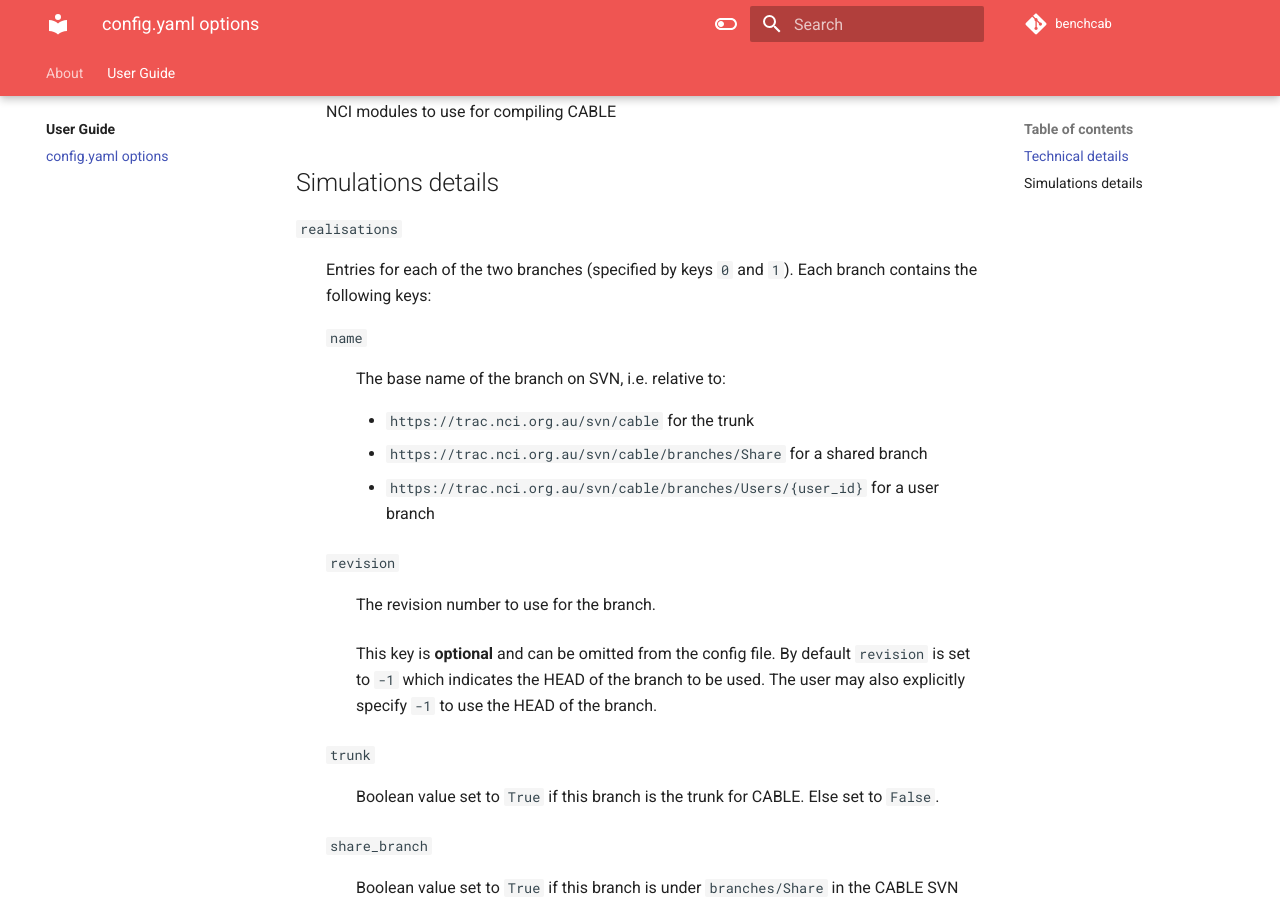
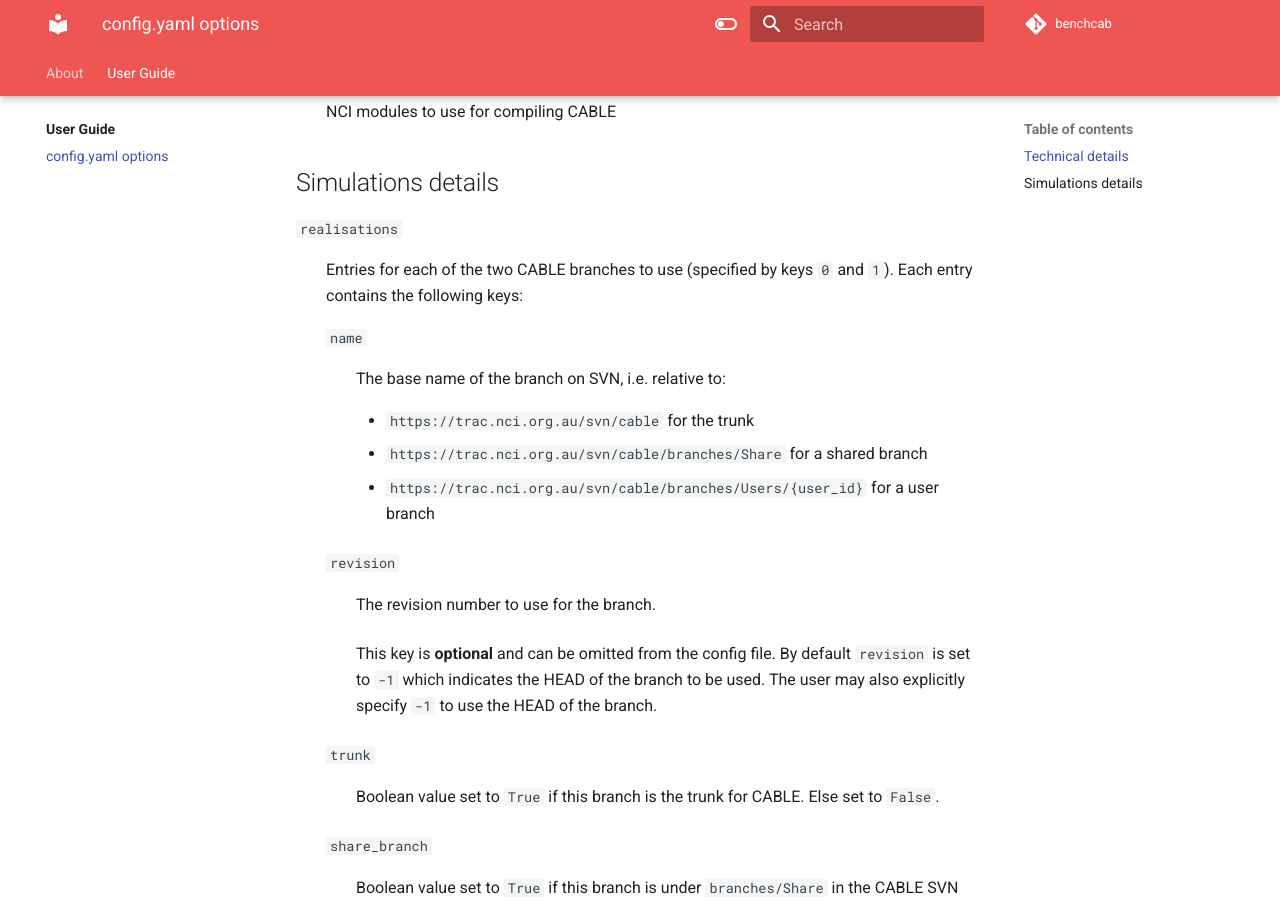
Before and after one commit to mdekauwe/CABLE_benchmarking, an MkDocs documentation site: the page built from docs/user_guide/config_options.md, in a window 1280 px wide and 900 px high, scrolled down 527 px. Built offline with MkDocs 1.6.1 and Material for MkDocs 9.7.7, drawn with Linux system fonts in a browser that asks for light colours; comment, search, counter and statistics services are not loaded.

Commit message:
Update docs/user_guide/config_options.md
Co-authored-by: Claire Carouge <ccarouge@users.noreply.github.com>

```diff
--- a/docs/user_guide/config_options.md
+++ b/docs/user_guide/config_options.md
@@ -21,7 +21,7 @@
 
 `realisations`
 
-: Entries for each of the two branches (specified by keys `0` and `1`). Each branch contains the following keys:
+: Entries for each of the two CABLE branches to use (specified by keys `0` and `1`). Each entry contains the following keys:
 
     `name`
     : The base name of the branch on SVN, i.e. relative to:
```
